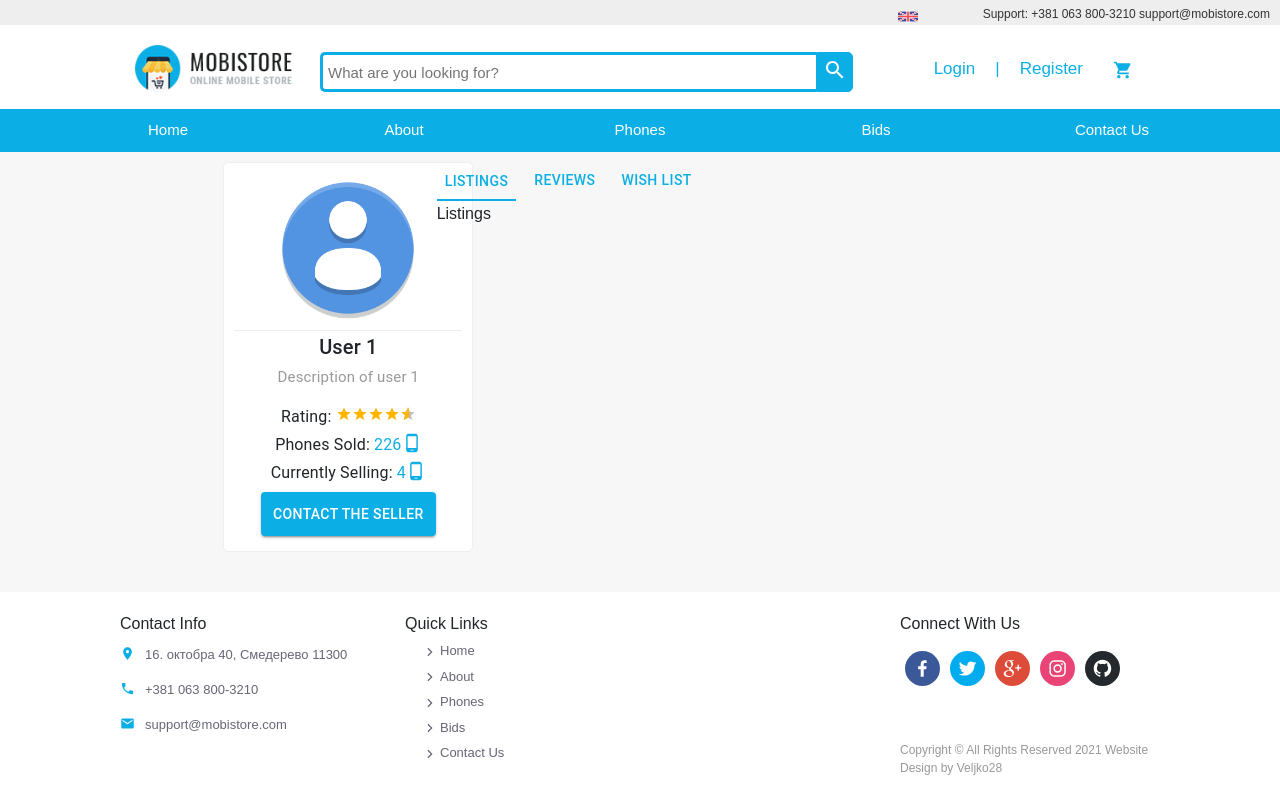
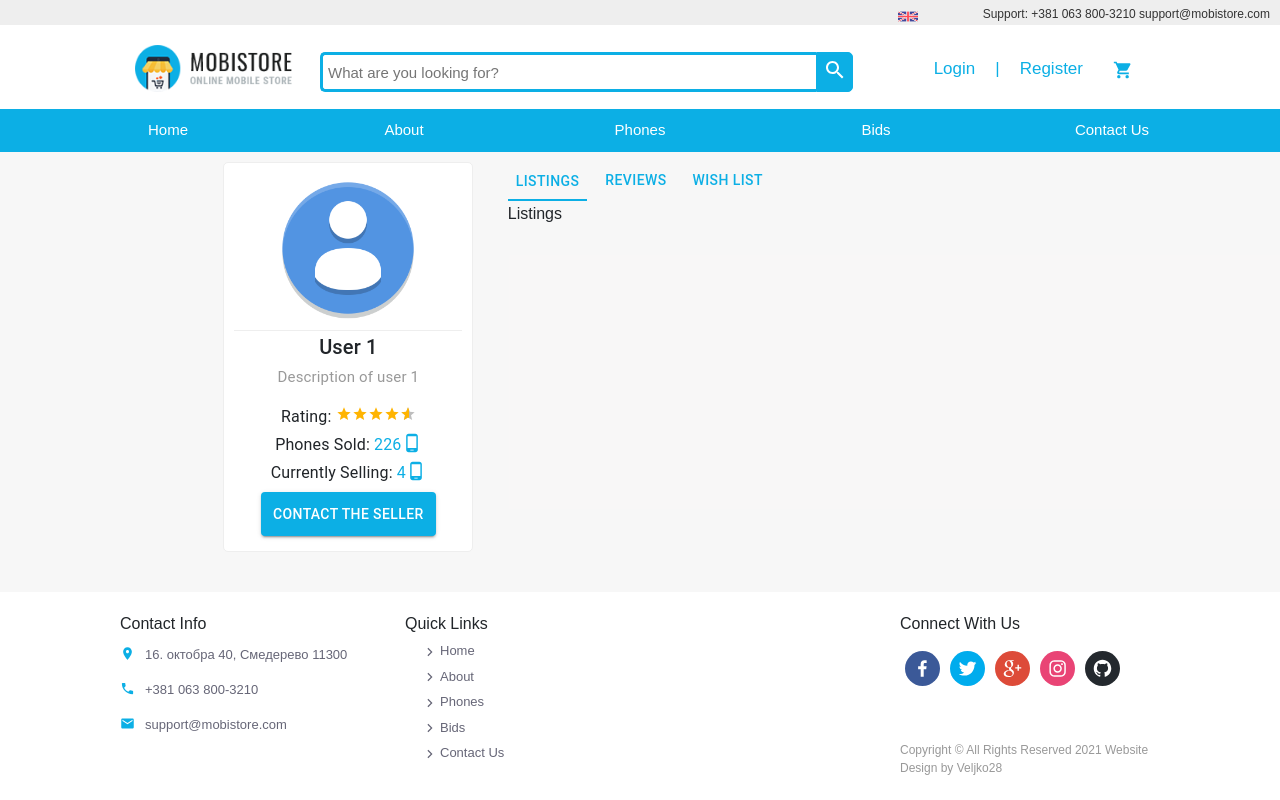
Before and after one commit to Veljko28/Phone-Ui, a Next.js app: page /user/1 in a window 1280 px wide. Built offline with nearby package versions, Linux system fonts and the light colour scheme; a web font is replaced by a local one.

Commit message:
profile grid adjustment and todo checks

```diff
--- a/pages/user/[id].tsx
+++ b/pages/user/[id].tsx
@@ -24,16 +24,16 @@ const user = () => {
 
       <Grid xs={12} md={10} lg={8} item container>
 
-        <Grid md={3} xs={12} item>
+        <Grid md={4} xs={12} item>
           <UserCard image="/user.png" name={`User ${id}`} desc={`Description of user ${id}`} rating={4.6} id={id as string} />
         </Grid>
 
-        <Grid md={7} xs={12} item>
+        <Grid md={8} xs={12} item>
           <UserTabs/>
         </Grid>
       </Grid>
 
-      <Grid md={1}  lg={2} item/>
+      <Grid md={1} lg={2} item/>
     </Grid>
 
     </>
```
Also changed, not shown: todo.txt.
